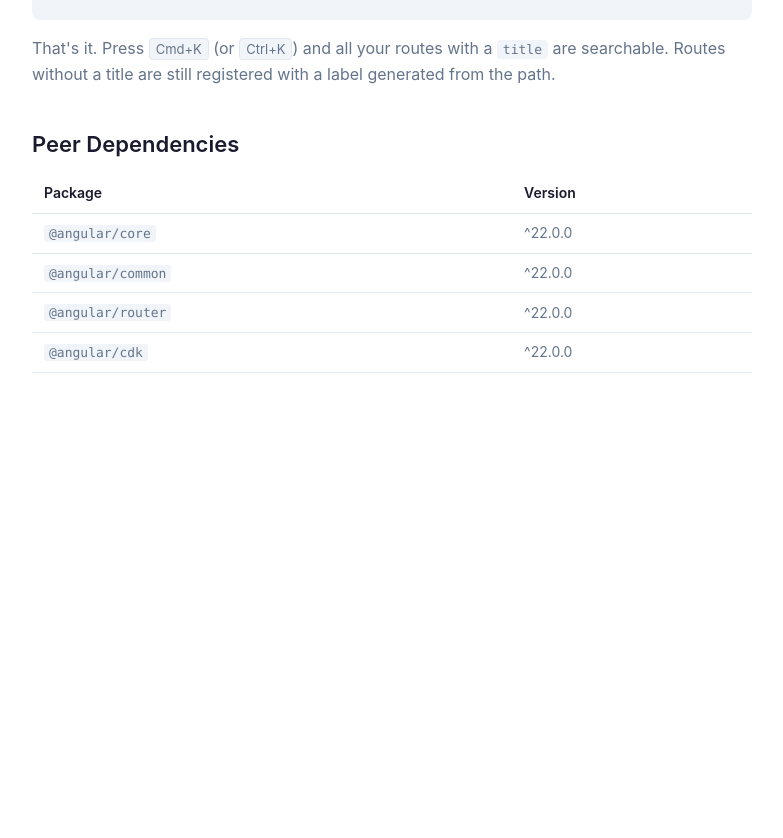
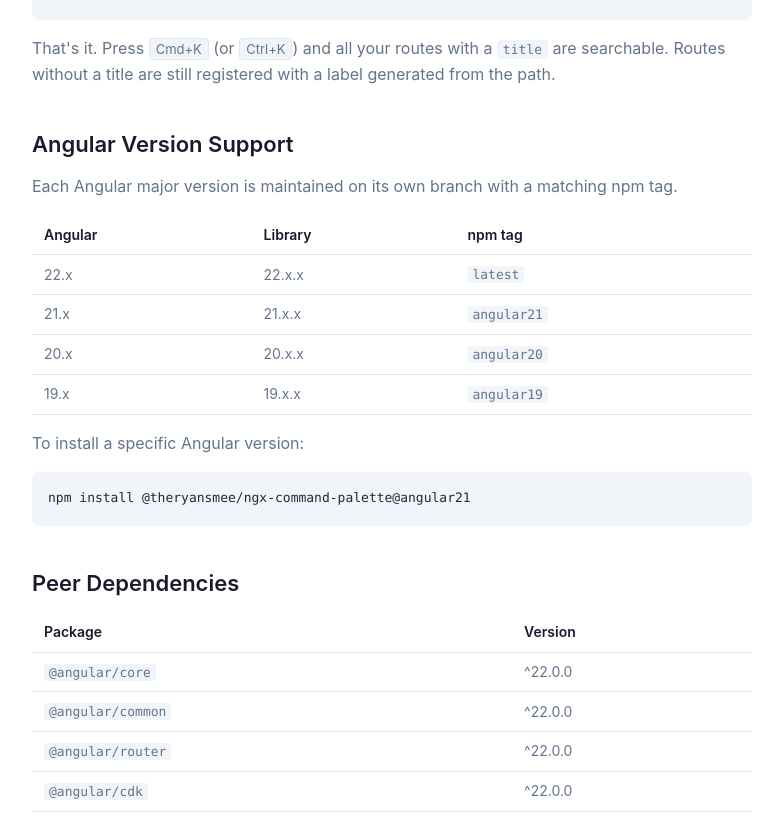
Before and after one commit to theryansmee/ngx-command-palette, an Angular app: page /getting-started in a window 1280 px wide. Shown: the part 1120-1958 px from the top of the page, without its empty margins (368-1151 px from the left). Before the commit the page ends 1557 px from the top, so only its background shows below. Built offline with nearby package versions, Linux system fonts and the light colour scheme.

Commit message:
Update docs after release

```diff
--- a/projects/demo/src/app/pages/getting-started.component.html
+++ b/projects/demo/src/app/pages/getting-started.component.html
@@ -43,6 +43,28 @@ export const appConfig: ApplicationConfig = &#123;
 		label generated from the path.
 	</p>
 
+	<h2>Angular Version Support</h2>
+	<p>Each Angular major version is maintained on its own branch with a matching npm tag.</p>
+
+	<table>
+		<thead>
+			<tr>
+				<th>Angular</th>
+				<th>Library</th>
+				<th>npm tag</th>
+			</tr>
+		</thead>
+		<tbody>
+			<tr><td>22.x</td><td>22.x.x</td><td><code>latest</code></td></tr>
+			<tr><td>21.x</td><td>21.x.x</td><td><code>angular21</code></td></tr>
+			<tr><td>20.x</td><td>20.x.x</td><td><code>angular20</code></td></tr>
+			<tr><td>19.x</td><td>19.x.x</td><td><code>angular19</code></td></tr>
+		</tbody>
+	</table>
+
+	<p>To install a specific Angular version:</p>
+	<pre><code>npm install &#64;theryansmee/ngx-command-palette&#64;angular21</code></pre>
+
 	<h2>Peer Dependencies</h2>
 	<table>
 		<thead>
```
Also changed, not shown: 1 other file (tests, documents, lock files or other folders).
